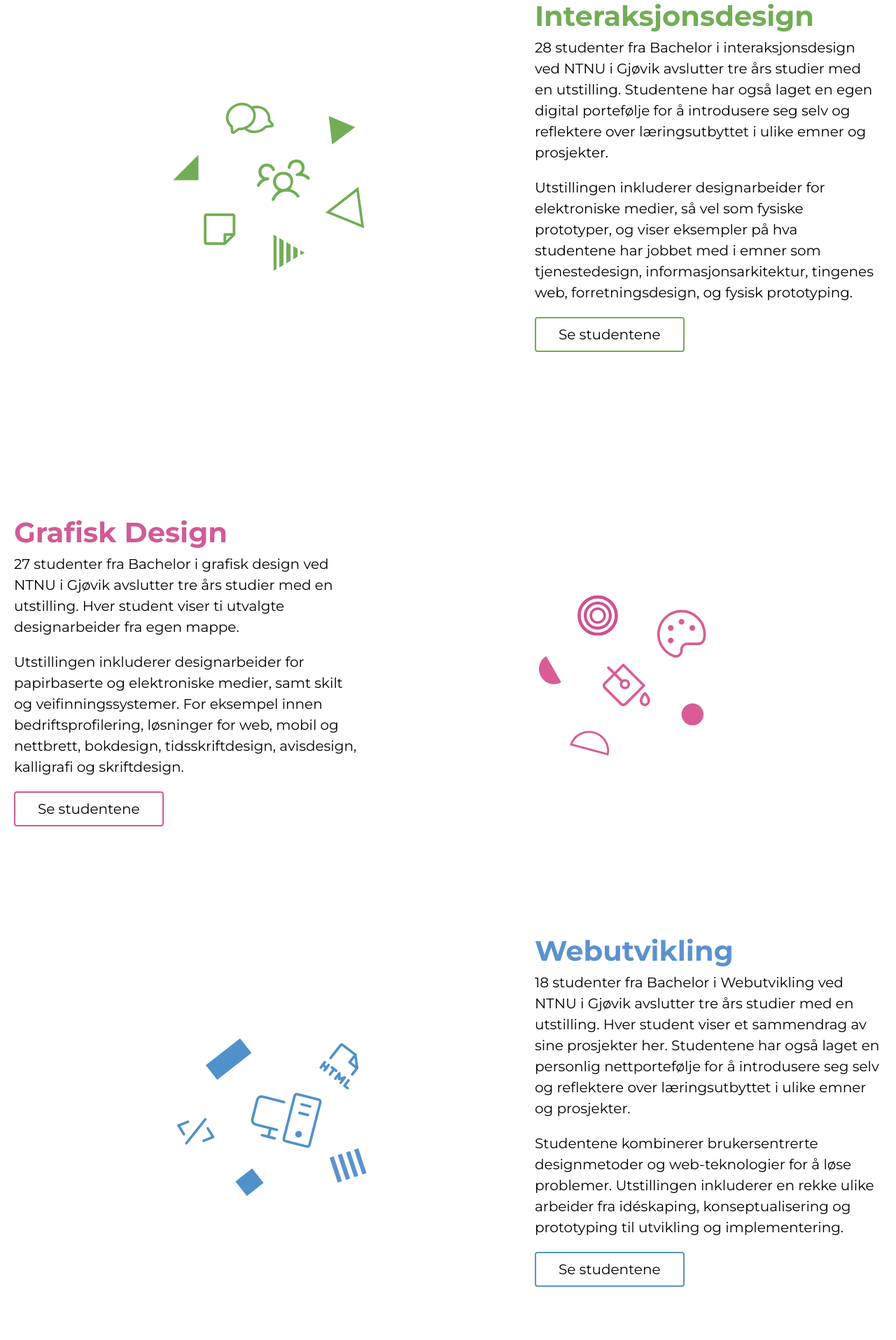
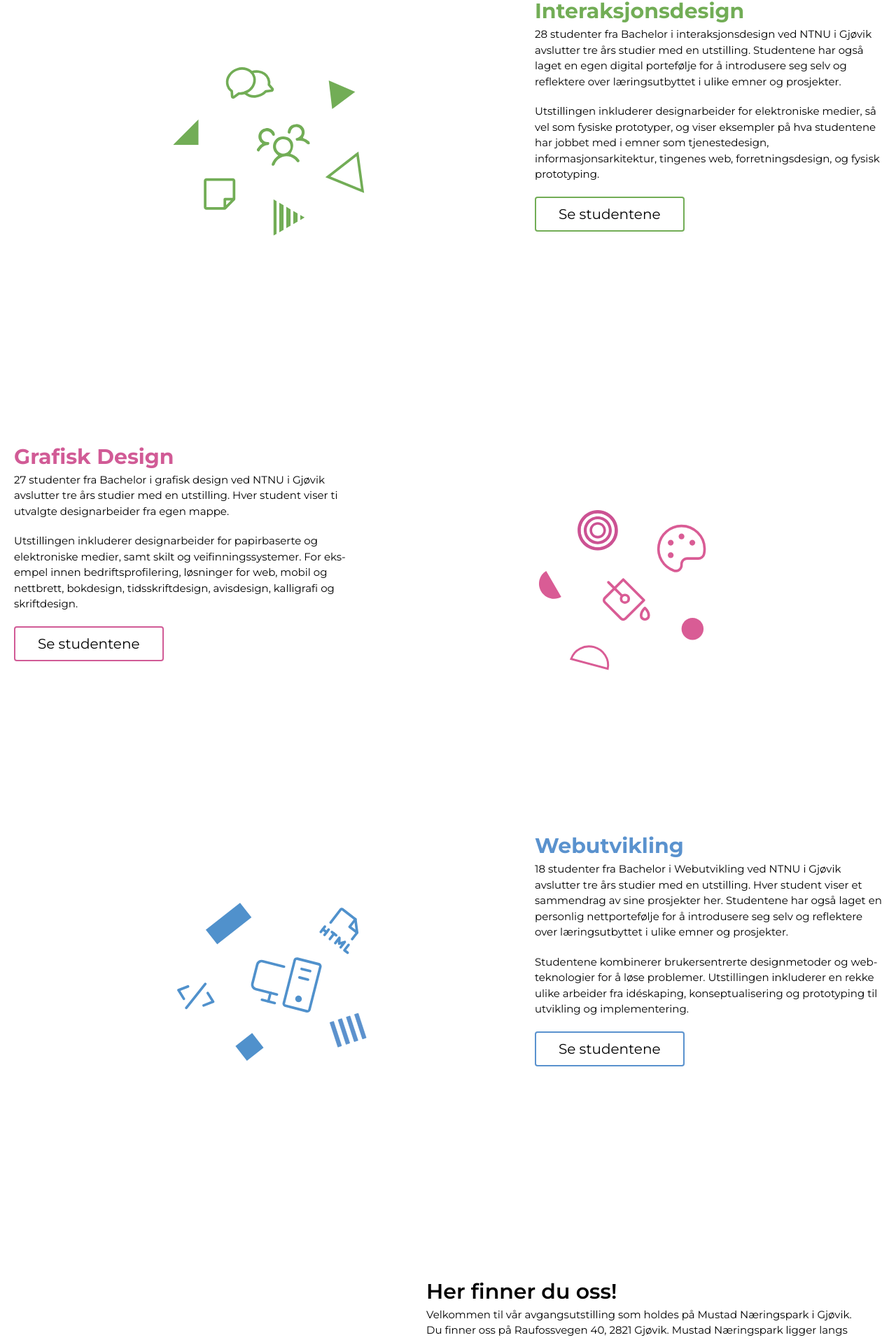
Before and after one commit to ntnu-design/ntnu-avgangsutstilling-2023, a Next.js app: page / in a window 1280 px wide. Shown: the part 864-2779 px from the top of the page at 70% size. Built offline with nearby package versions, Linux system fonts and the light colour scheme; grey boxes are pictures that could not be loaded.

Commit message:
some styling for my components

```diff
--- a/components/homemap.tsx
+++ b/components/homemap.tsx
@@ -5,8 +5,8 @@
         <div className="flex sm:flex-col-reverse md:flex-row sm:content-center smd:justify-around md:justify-around sm:my-32 md:my-52">
             <iframe src="https://www.google.com/maps/embed?pb=!1m18!1m12!1m3!1d22459.846322662568!2d10.662827840869888!3d60.79146064219507!2m3!1f0!2f0!3f0!3m2!1i1024!2i768!4f13.1!3m3!1m2!1s0x4641db7a7c610437%3A0x5783e79eaec830ba!2sNTNU%20Institutt%20for%20design%2C%20Gj%C3%B8vik!5e0!3m2!1sno!2sno!4v1678884205874!5m2!1sno!2sno" className="border-0 sm:w-[37.5rem] smd:w-[40%] md:w-[41rem] sm:h-[37.5rem] smd:h-[30rem] md:h-[41rem]" allow="fullscreen" loading="lazy" referrerPolicy="no-referrer-when-downgrade"></iframe>
             <div className="flex flex-col md:w-1/2 justify-start">
-                <p className="text-[40px] font-semibold">Her finner du oss!</p>
-                <p className="text-[20px]">Velkommen til vår avgangsutstilling som holdes på Mustad Næringspark i Gjøvik. Du finner oss på Raufossvegen 40, 2821 Gjøvik. Mustad Næringspark ligger langs E6 mellom Oslo og Trondheim, og er enkelt tilgjengelig med bil eller offentlig transport. Det er gratis parkering tilgjengelig på området.
+                <p className="smd:text-[30px] text-[40px] font-semibold">Her finner du oss!</p>
+                <p className="smd:text-[15px] text-[20px]">Velkommen til vår avgangsutstilling som holdes på Mustad Næringspark i Gjøvik. Du finner oss på Raufossvegen 40, 2821 Gjøvik. Mustad Næringspark ligger langs E6 mellom Oslo og Trondheim, og er enkelt tilgjengelig med bil eller offentlig transport. Det er gratis parkering tilgjengelig på området.
                     Hvis du har spørsmål eller trenger hjelp med å finne oss, kan du kontakte oss på [e-postadresse] eller [telefonnummer]. Du kan også bruke kartfunksjonen på nettsiden vår for å finne oss enkelt. Vi ser frem til å ønske deg velkommen til vår utstilling!</p>
                 <div className="flex md:flex-row space-x-4 my-6">
                     <Image
@@ -15,7 +15,7 @@
                         width={25}
                         height={25}
                     />
-                    <p className="font-semibold text-[20px]">Raufossvegen 40, 2821 Gjøvik</p>
+                    <p className="font-semibold smd:text-[15px] text-[20px]">Raufossvegen 40, 2821 Gjøvik</p>
                 </div>
                 <div className="flex md:flex-row space-x-4 my-6">
                     <Image
@@ -24,7 +24,7 @@
                         width={25}
                         height={25}
                     />
-                    <p className="font-semibold text-[20px]">Det er tilgjengelig gratis parkering på Mustad Næringspark.</p>
+                    <p className="font-semibold smd:text-[15px] text-[20px]">Det er tilgjengelig gratis parkering på Mustad Næringspark.</p>
                 </div>
                 <div className="flex md:flex-row space-x-4 my-6">
                     <Image
@@ -33,7 +33,7 @@
                         width={25}
                         height={25}
                     />
-                    <a href="tel:+4712345678"><p className="font-semibold text-[20px]">+47 12 345 678</p></a>
+                    <a href="tel:+4712345678"><p className="font-semibold smd:text-[15px] text-[20px]">+47 12 345 678</p></a>
                 </div>
                 <div className="flex md:flex-row space-x-4 my-6">
                     <Image
@@ -42,7 +42,7 @@
                         width={25}
                         height={25}
                     />
-                    <a href="mailto:kontakt@avgangsutstilling.no"><p className="font-semibold text-[20px]">kontakt@avgangsutstilling.no</p></a>
+                    <a href="mailto:kontakt@avgangsutstilling.no"><p className="font-semibold smd:text-[15px] text-[20px]">kontakt@avgangsutstilling.no</p></a>
                 </div>
             </div>
         </div>
--- a/components/studyprograminfo.tsx
+++ b/components/studyprograminfo.tsx
@@ -16,8 +16,8 @@
                 <p className={pheadstyle}>
                     {studyprogram}
                 </p>
-                <p className="text-[20px]">{studyprogramtext}</p>
-                <p className="mt-5 text-[20px]">{studyprogramtext2}</p>
+                <p className="smd:text-[15px] text-[20px]">{studyprogramtext}</p>
+                <p className="mt-5 smd:text-[15px] text-[20px]">{studyprogramtext2}</p>
                 <button className={studybuttonstyle}><Link href={page}><p className="text-[20px]">Se studentene</p></Link></button>
             </div>
 
@@ -35,7 +35,7 @@
                 imagelocation={"/Interaksjonsdesign_hovedside.svg"}
                 imagealt={"Interaksjonsdesign square of icons"}
                 size={300}
-                pheadstyle={"text-[40px] text-[#72ad56] font-extrabold"}
+                pheadstyle={"smd:text-[30px] text-[40px] text-[#72ad56] font-extrabold"}
                 studyprogram={'Interaksjonsdesign'}
                 studyprogramtext={'28 studenter fra Bachelor i interaksjonsdesign ved NTNU i Gjøvik avslutter tre års studier med en utstilling. Studentene har også laget en egen digital portefølje for å introdusere seg selv og reflektere over læringsutbyttet i ulike emner og prosjekter.'}
                 studyprogramtext2={'Utstillingen inkluderer designarbeider for elektroniske medier, så vel som fysiske prototyper, og viser eksempler på hva studentene har jobbet med i emner som tjenestedesign, informasjonsarkitektur, tingenes web, forretningsdesign, og fysisk prototyping.'}
@@ -49,7 +49,7 @@
                 imagelocation={"/GrafiskDesign_hovedside.svg"}
                 imagealt={"Grafisk design square of icons"}
                 size={300}
-                pheadstyle={"text-[40px] text-[#d15b96] font-extrabold"}
+                pheadstyle={"smd:text-[30px] text-[40px] text-[#d15b96] font-extrabold"}
                 studyprogram={'Grafisk Design'}
                 studyprogramtext={'27 studenter fra Bachelor i grafisk design ved NTNU i Gjøvik avslutter tre års studier med en utstilling. Hver student viser ti utvalgte designarbeider fra egen mappe.'}
                 studyprogramtext2={'Utstillingen inkluderer designarbeider for papirbaserte og elektroniske medier, samt skilt og veifinningssystemer. For eks­empel innen bedriftsprofilering, løsninger for web, mobil og nettbrett, bokdesign, tidsskriftdesign, avisdesign, kalligrafi og skriftdesign.'}
@@ -63,7 +63,7 @@
                 imagelocation={"/Webutvikling_hovedside.svg"}
                 imagealt={"Webutvikling square of icons"}
                 size={300}
-                pheadstyle={"text-[40px] text-[#5a92ce] font-extrabold"}
+                pheadstyle={"smd:text-[30px] text-[40px] text-[#5a92ce] font-extrabold"}
                 studyprogram={'Webutvikling'}
                 studyprogramtext={'18 studenter fra Bachelor i Webutvikling ved NTNU i Gjøvik avslutter tre års studier med en utstilling. Hver student viser et sammendrag av sine prosjekter her. Studentene har også laget en personlig nettportefølje for å introdusere seg selv og reflektere over læringsutbyttet i ulike emner og prosjekter.'}
                 studyprogramtext2={'Studentene kombinerer brukersentrerte designmetoder og web-teknologier for å løse problemer. Utstillingen inkluderer en rekke ulike arbeider fra idéskaping, konseptualisering og prototyping til utvikling og implementering.'}
```
